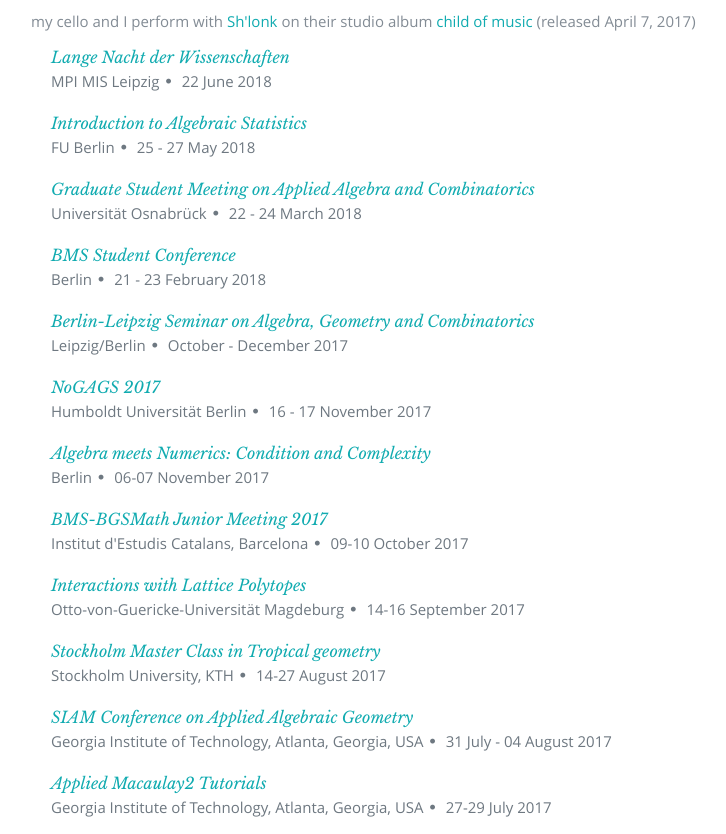
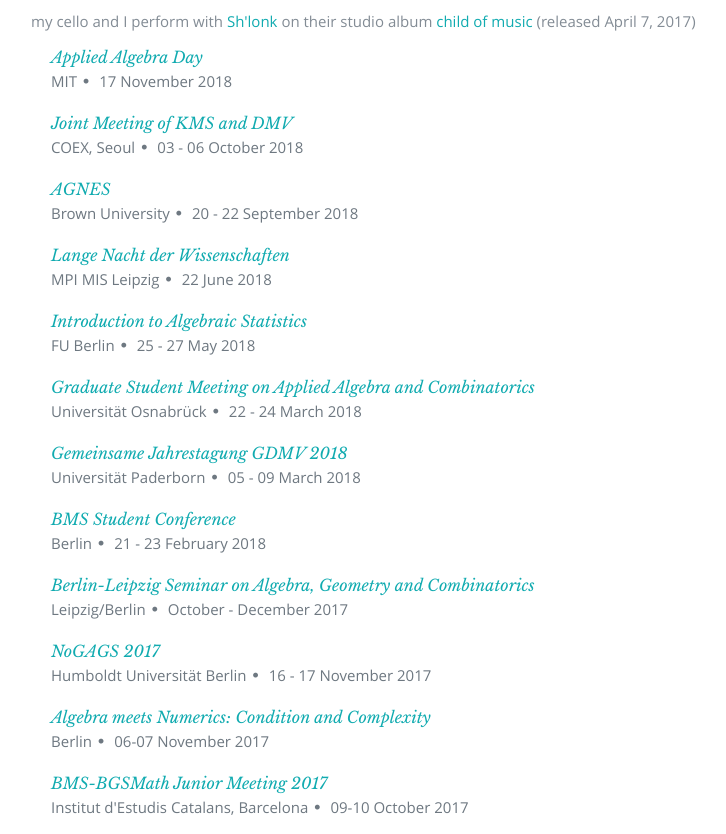
Before and after one commit to kathlenkohn/kathlenkohn.github.io, a plain HTML site: page index.html in a window 1280 px wide. Shown: the part 9372-10206 px from the top of the page, without its empty margins (354-1080 px from the left). Drawn offline with nearby package versions, Linux system fonts and the light colour scheme.

Commit message:
added events

```diff
--- a/index.html
+++ b/index.html
@@ -358,9 +358,13 @@
             my cello and I perform with <a href="https://shlonk.bandcamp.com/">Sh'lonk</a> on their studio album <a href="https://shlonk.bandcamp.com/">child of music</a> (released April 7, 2017)
 
                <div class="twelve columns">
+	    <p class="info"><a href="https://calendar.mit.edu/event/applied_algebra_day#.XKVyAdszbCI">Applied Algebra Day</a><br> <em class="date">MIT</em><span>&bull;</span> <em class="date">17 November 2018</em></p>
+	    <p class="info"><a href="http://www.kms.or.kr/KMS-DMV/">Joint Meeting of KMS and DMV</a><br> <em class="date">COEX, Seoul</em><span>&bull;</span> <em class="date">03 - 06 October 2018</em></p>
+	    <p class="info"><a href="http://www.agneshome.org/brown-2018">AGNES</a><br> <em class="date">Brown University</em><span>&bull;</span> <em class="date">20 - 22 September 2018</em></p>
 	    <p class="info"><a href="https://www.mis.mpg.de/wissenschaftsnacht2018">Lange Nacht der Wissenschaften</a><br> <em class="date">MPI MIS Leipzig</em><span>&bull;</span> <em class="date">22 June 2018</em></p>
 	    <p class="info"><a href="https://math.berkeley.edu/~bernd/may18.html">Introduction to Algebraic Statistics</a><br> <em class="date">FU Berlin</em><span>&bull;</span> <em class="date">25 - 27 May 2018</em></p>
             <p class="info"><a href="https://www.math-conf.uni-osnabrueck.de/meeting-on-applied-algebra-and-combinatorics/">Graduate Student Meeting on Applied Algebra and Combinatorics</a><br> <em class="date">Universität Osnabrück</em><span>&bull;</span> <em class="date">22 - 24 March 2018</em></p>
+            <p class="info"><a href="https://gdmv2018.de/">Gemeinsame Jahrestagung GDMV 2018</a><br> <em class="date">Universität Paderborn</em><span>&bull;</span> <em class="date">05 - 09 March 2018</em></p>
             <p class="info"><a href="https://bmsstudconf.github.io/2018/">BMS Student Conference</a><br> <em class="date">Berlin</em><span>&bull;</span> <em class="date">21 - 23 February 2018</em></p>
             <p class="info"><a href="https://www.mis.mpg.de/calendar/blrs.html">Berlin-Leipzig Seminar on Algebra, Geometry and Combinatorics</a><br> <em class="date">Leipzig/Berlin</em><span>&bull;</span> <em class="date">October - December 2017</em></p>
             <p class="info"><a href="http://www2.mathematik.hu-berlin.de/~alggeo-webadmin/events/NoGAGS2017/conference.php">NoGAGS 2017</a><br> <em class="date">Humboldt Universität Berlin</em><span>&bull;</span> <em class="date">16 - 17 November 2017</em></p>
```
